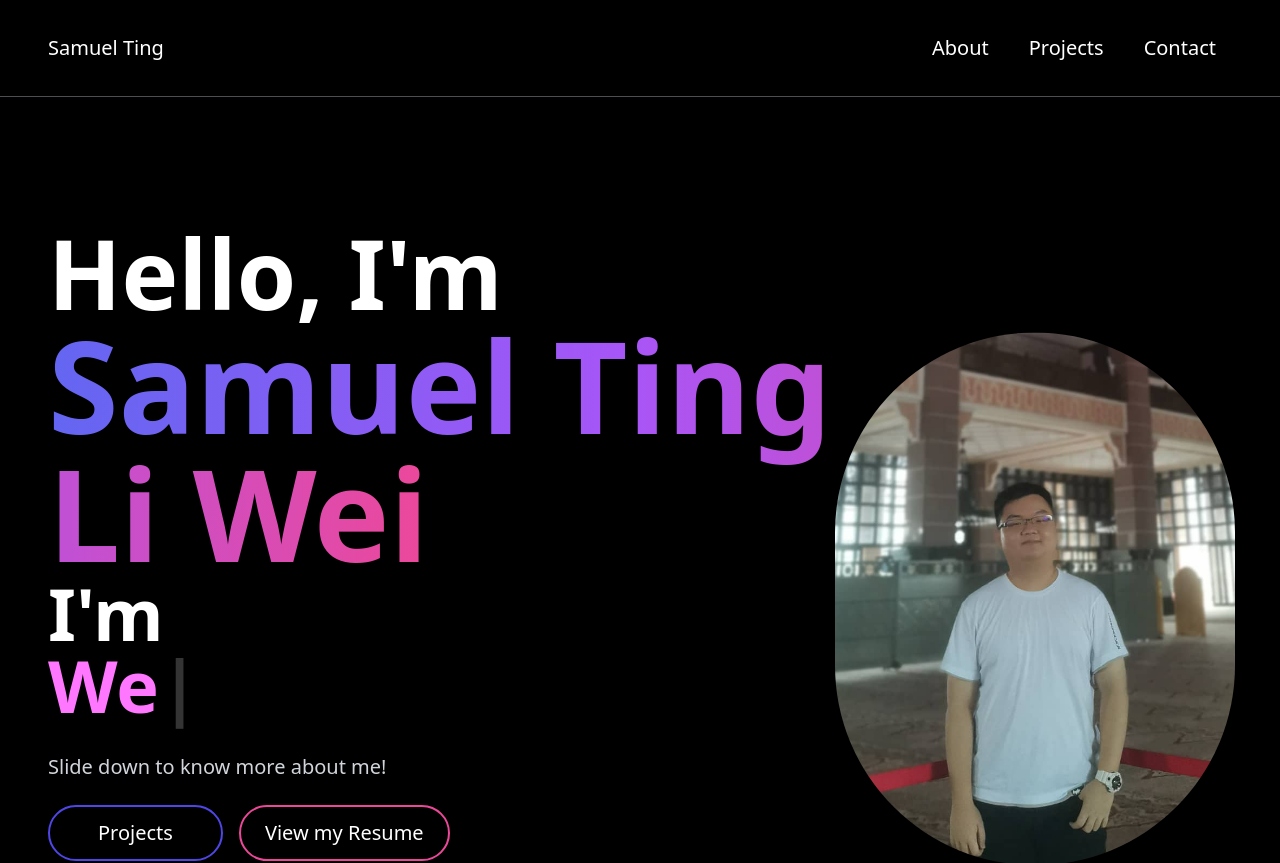
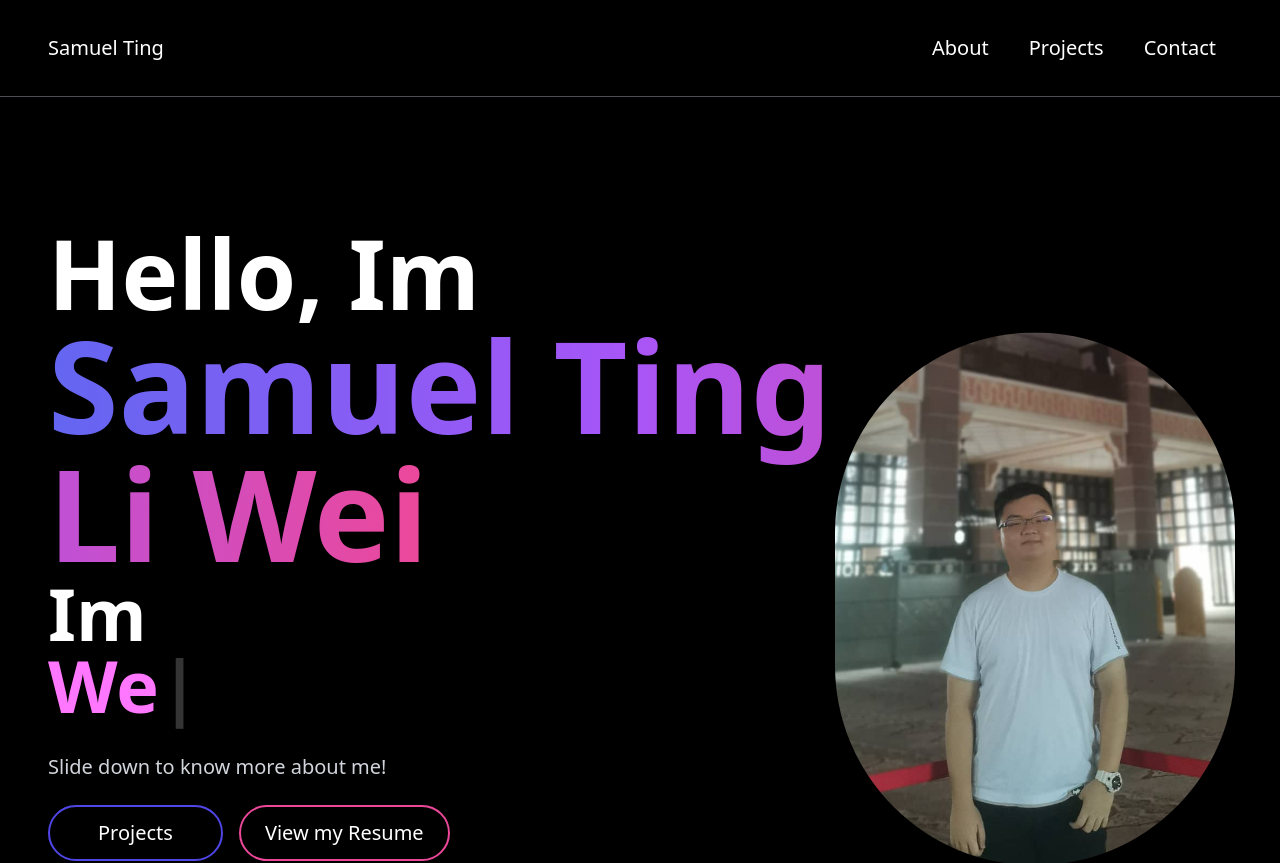
Before and after one commit to SamuelTing48/Portfolio, a Next.js app: page / in a window 1280 px wide. Shown: the top 863 px of the page. Built offline with nearby package versions, Linux system fonts and the light colour scheme.

Commit message:
Hero Section Spelling

```diff
--- a/components/HeroSection.jsx
+++ b/components/HeroSection.jsx
@@ -18,13 +18,13 @@ const HeroSection = () => {
             <h1 className="font-extrabold">
               {/* span text seperator -- for design*/}
               <span className="text-white text-8xl ">
-                Hello, I'm{" "}
+                Hello, Im{" "}
                 <span className="text-transparent bg-clip-text sm:text-8xl md:text-9xl bg-gradient-to-r from-indigo-500 via-purple-500 to-pink-500">
                 Samuel Ting Li Wei
                 </span>
               </span>
               <br></br>
-              <span className="text-7xl">I'm
+              <span className="text-7xl">Im
               <TypeWritter
                 options={{
                     autoStart: true,
```
